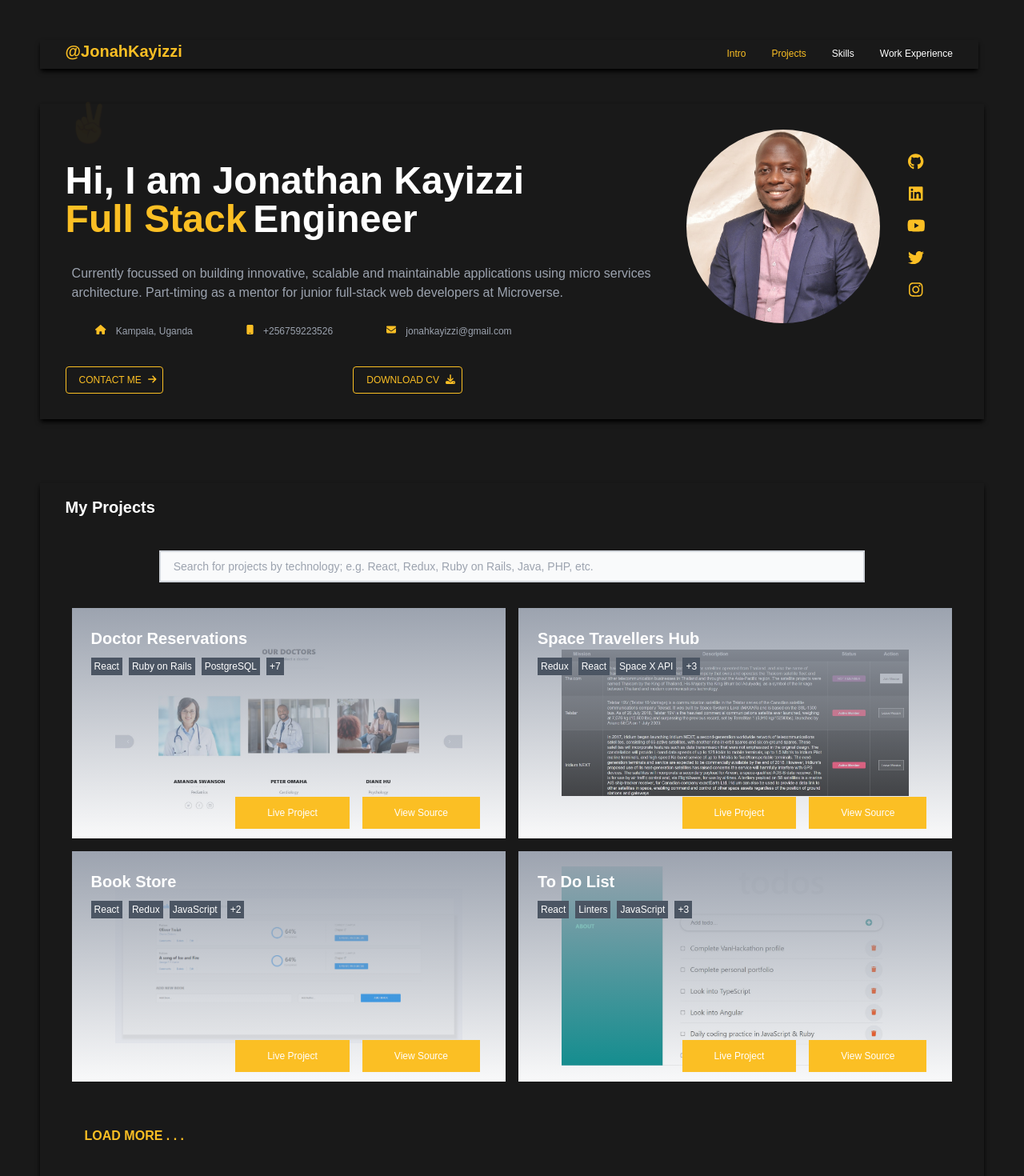
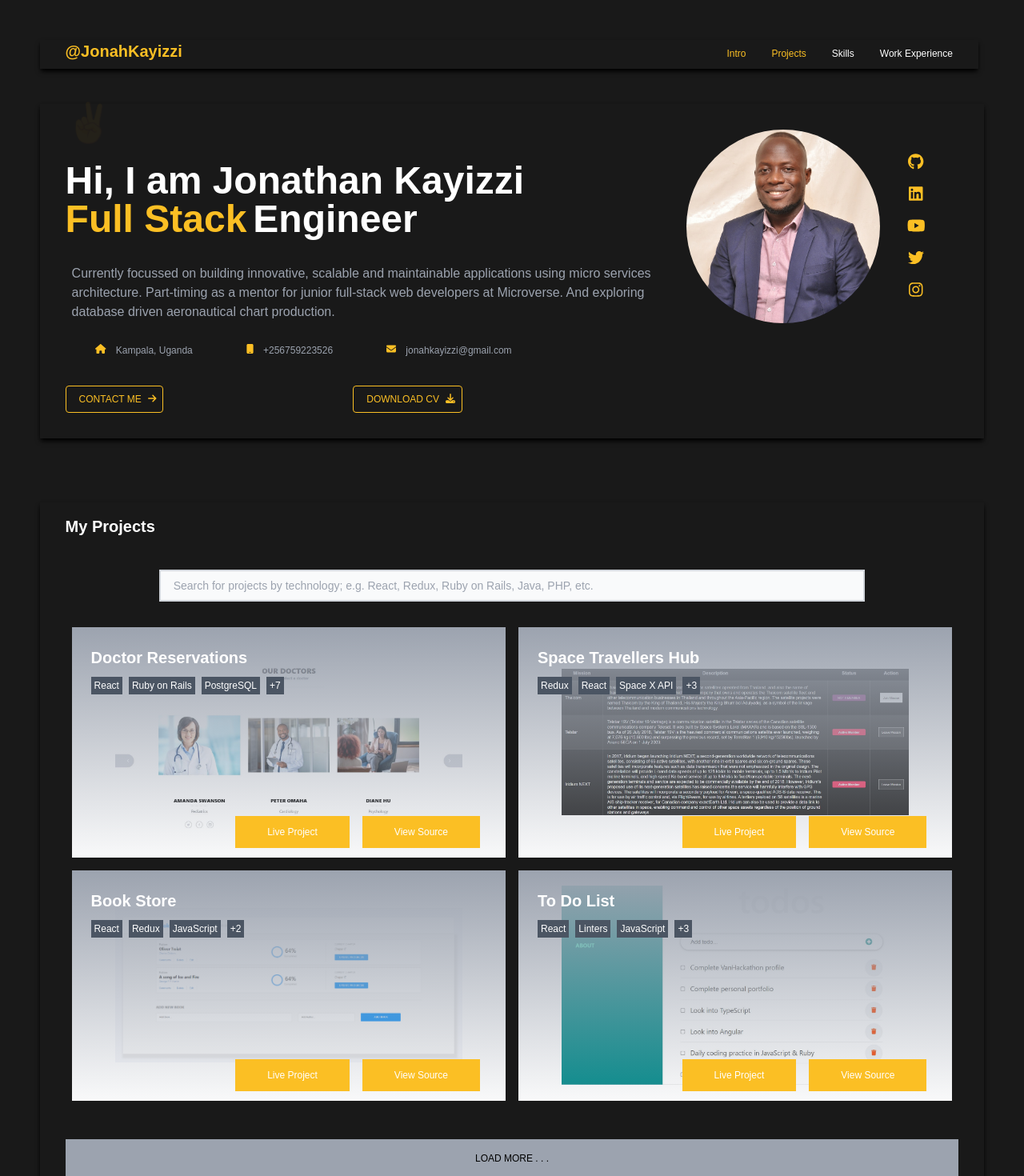
Before and after one commit to JonahKayizzi/my-portfolio, a React (Create React App) app: page / in a window 1280 px wide. Shown: the top 1470 px of the page at 80% size. Built offline with nearby package versions, Linux system fonts and the light colour scheme.

Commit message:
Restyle load more button

```diff
--- a/src/components/Cards.js
+++ b/src/components/Cards.js
@@ -84,7 +84,7 @@ const Cards = ({ items }) => {
       {numItems < items.length ? (
         <button
           onClick={handleLoadMore}
-          className="transform hover:scale-105 transition duration-300 ease-in-out hover:text-white text-amber-400 font-bold py-2 px-4 p-3 my-10 px-6"
+          className="transform text-xs hover:bg-amber-400 bg-gray-400 transition duration-300 ease-in-out hover:text-white text-black font-light py-4 my-10 w-full"
           type="button"
         >
           LOAD MORE . . .
--- a/src/components/leftbar/ContactInfo.js
+++ b/src/components/leftbar/ContactInfo.js
@@ -26,7 +26,8 @@ const ContactInfo = () => (
     <p className="text-md my-2 font-thin px-2 text-gray-400">
       Currently focussed on building innovative, scalable and maintainable
       applications using micro services architecture. Part-timing as a mentor
-      for junior full-stack web developers at Microverse.
+      for junior full-stack web developers at Microverse. And exploring database
+      driven aeronautical chart production.
     </p>
     <div className="w-4/5">
       <ul className="flex justify-around gap-4 text-xs font-thin p-3 text-gray-400">
```
